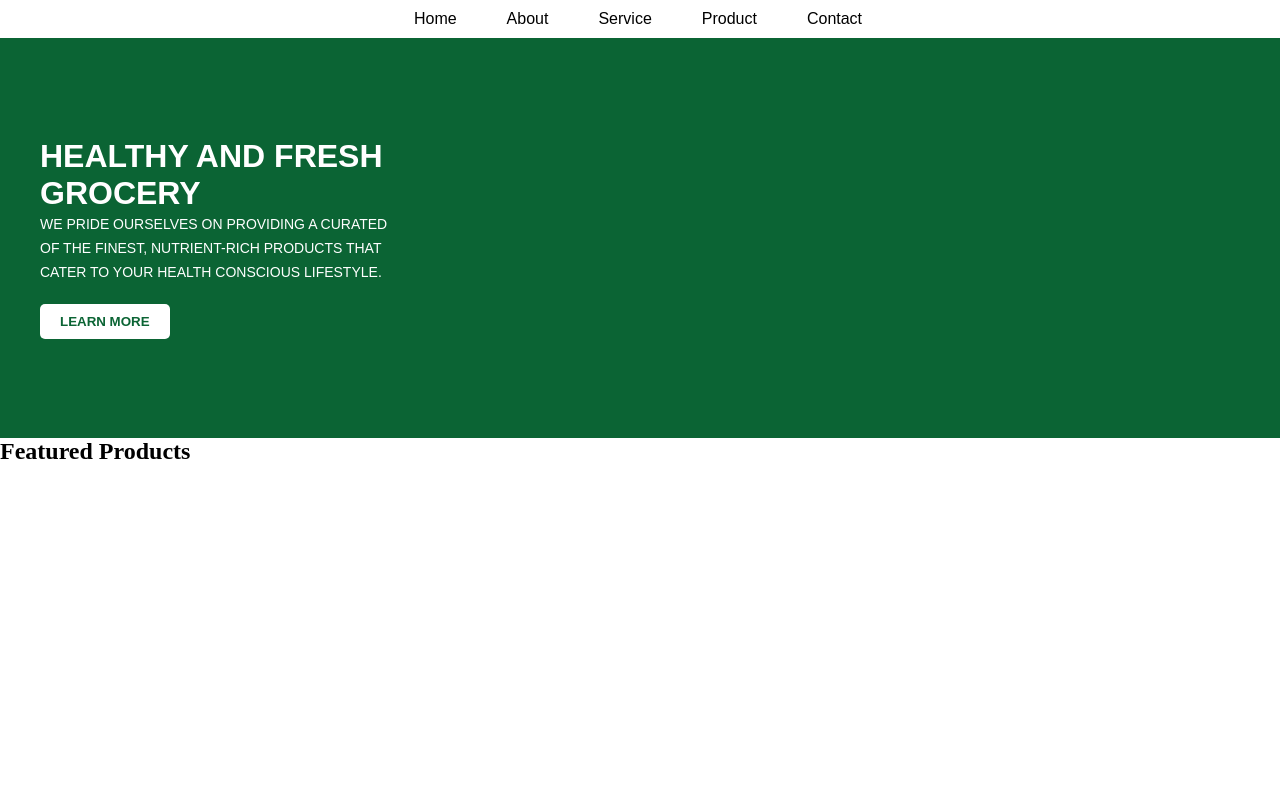
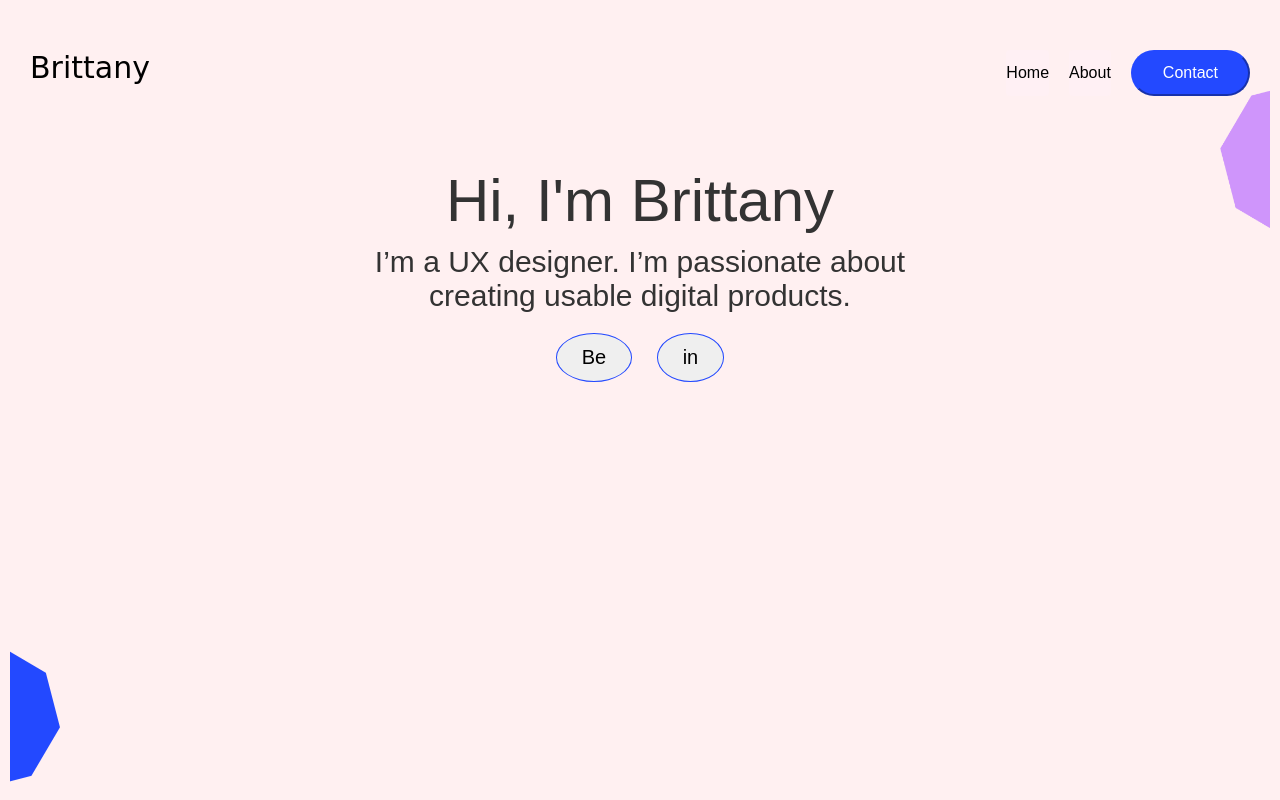
Before and after one commit to chadimize/testprojet, a plain HTML site: page index.html in a window 1280 px wide. Drawn offline with Linux system fonts and the light colour scheme.

Commit message:
voila le headere

```diff
--- a/index.css
+++ b/index.css
@@ -1,97 +1,138 @@
-*{
-margin: 0;
-padding: 0;
+* {
+    margin: 0;
+    padding: 0;
+    box-sizing: border-box;
 }
 
+body {
+    font-family: 'Arial', sans-serif;
+    background-color: #F9F9F9;
+    color: #333;
+}
 
-.nav{
+.header {
+    background-color: #FFF0F1;
+    height: 100vh;
+    display: flex;
+    flex-direction: column;
+    justify-content: start;
+    text-align: center;
+    padding: 30px 0;
+    position: relative;  /* Ensure images can be positioned relative to this container */
+}
+
+.navHeader {
     display: flex;
     justify-content: space-between;
-    align-items: center;
+    align-items: start;
+    padding: 20px 30px;
+}
+
+.brand {
+    font-size: 30px;
+    font-family: 'Arizonia', cursive;
+    font-weight: 500;
+    color: black;
 }
 
 .navbtn {
     display: flex;
-    gap: 30px;
+    gap: 20px;
 }
 
 .btnhm {
-    background-color: white;
+    background-color: #FFF0F4;
     color: black;
     border: none;
     cursor: pointer;
     font-size: 16px;
-    font-weight: 500;
+    padding: none;
+    font-weight: 400;
     text-transform: capitalize;
-    padding: 10px;
+    border-radius: 4px;
+    transition: background-color 0.3s;
 }
 
-.healthy {
-    height: 400px;
-    background-color: #0B6434;
-    display: flex;
-    justify-content: space-between;
-    align-items: center;
-    padding: 0 40px;
+.btnh {
+    border-color: #2349FF;
+    background-color: #2349FF;
+    color: white;
+    padding: 12px 30px;
+    font-size: 16px;
+    font-weight: 500;
+    border-radius: 4px;
+    text-decoration: none;
+    transition: background-color 0.3s;
+    border-radius: 30px;
 }
 
-.lktaba {
+.btnhm:hover {
+    background-color: #6A2E8D;
     color: white;
-    font-family: Montserrat, sans-serif;
-    font-size: 24px;
-    max-width: 500px;
 }
 
-.lktaba h1 {
-    font-size: 32px;
-    font-weight: bold;
-    text-transform: uppercase;
+.intro {
+    margin-top: 50px;
 }
 
-.lktaba p {
-    font-size: 14px;
-    line-height: 24px;
-    text-transform: uppercase;
+.intro h2 {
+    font-size: 60px;
+    font-weight: 400;
+    color: #333;
+    margin-bottom: 10px;
 }
 
-.learnmore {
-    margin-top: 20px;
-    padding: 10px 20px;
-    background-color: white;
-    color: #0B6434;
-    border: none;
-    border-radius: 5px;
-    font-weight: bold;
-    cursor: pointer;
-}
-
-.imghealthy img {
-    max-height: 300px;
-}
-
-/* Section category */
-.category {
-    height: auto;
-    padding: 20px 40px;
-}
-
-.ktaba1 h1 {
-    font-size: 24px;
-    font-weight: bold;
+.intro p {
+    font-family: 'Buenos Aires', sans-serif;
+    font-size: 30px;
+    font-weight: 300;
     margin-bottom: 20px;
 }
 
-.imgs {
-    display: flex;
-    justify-content: space-between;
-    flex-wrap: wrap;
+.buttons {
+    margin-top: 20px;
 }
 
-.imgs img {
-    width: 100px;
-    object-fit: contain;
-    text-align: center;
+.be, .in {
+    font-size: 20px;
+    font-weight: 500;
+    padding: 12px 25px;
+    border-radius: 50%;
+    cursor: pointer;
+    transition: background-color 0.3s;
+    border: 1px solid #2349FF;
+    margin: 0 10px;
 }
-.featured{
-    height: 200px;
+
+.be:hover, .in:hover {
+    background-color: #2349FF;
+    color: white;
 }
+
+.chibh {
+    position: absolute;  /* Position it absolutely in the header */
+    top: 80px;           /* Adjust its position to be further down */
+    right: 10px;         /* Position it near the right */
+    display: flex;
+    justify-content: center;
+    align-items: center;
+}
+
+.chibh img {
+    width: 50px;
+    height: auto;
+}
+
+.chibh1 {
+    position: absolute;  /* Position it absolutely in the header */
+    bottom: 10px;        /* Position it near the bottom */
+    left: 10px;          /* Position it near the left */
+    display: flex;
+    justify-content: center;
+    align-items: center;
+}
+
+.chibh1 img {
+    width: 50px;
+    height: auto;
+}
--- a/index.html
+++ b/index.html
@@ -5,44 +5,35 @@
     <meta charset="UTF-8">
     <meta name="viewport" content="width=device-width, initial-scale=1.0">
     <link rel="stylesheet" href="index.css">
-    <title>adlouni sbe3</title>
+    <title>Brittany's Portfolio</title>
 </head>
 
 <body>
   <div class="header">
-        <div class="nav">
-            <img src="images/Grocery_Logo 1 (1).png" alt="">
+    <div class="navHeader">
+      <h1 class="brand">Brittany</h1>
       <div class="navbtn">
-                <button class="btnhm">home</button>
-                <button class="btnhm">about</button>
-                <button class="btnhm">service</button>
-                <button class="btnhm">product</button>
-                <button class="btnhm">contact</button>
+        <button class="btnhm">Home</button>
+        <button class="btnhm">About</button>
+        <button class="btnh">Contact</button>
       </div>
-            <div class="logoright">
-                <img src="images/Frame 2.png" alt="">
-                <img src="images/Frame 3.png" alt="">
     </div>
 
-
+    <div class="intro">
+      <h2>Hi, I'm Brittany</h2>
+      <p>I’m a UX designer. I’m passionate about <br> creating usable digital products.</p>
+      <div class="buttons">
+        <button class="be">Be</button>
+        <button class="in">in</button>
+      </div>
+      <div class="chibh">
+         <img src="images/Vector.png" alt="Icon">
+      </div>
+      <div class="chibh1">
+        <img src="images/Vector (4).png" alt="">
       </div>
     </div>
-        <div class="healthy">
-  <div class="lktaba">
-    <h1>HEALTHY AND FRESH <br> GROCERY</h1>
-    <p>WE PRIDE OURSELVES ON PROVIDING A CURATED <br> OF THE FINEST, NUTRIENT-RICH PRODUCTS THAT <br> CATER TO YOUR HEALTH CONSCIOUS LIFESTYLE.</p>
-    <button class="learnmore">LEARN MORE</button>
   </div>
-  <div class="imghealthy">
-    <img src="images/Grocery Iteam 1.png" alt="">
-  </div>
-     </div>
-       <div class="featured">
-    <h2>Featured Products</h2>
-  </div>
-
-
-
 </body>
 
 </html>
```
Also changed, not shown: images/Vector (4).png (added), images/Vector.png (added). Lines whose indentation alone changed are shown as unchanged.
